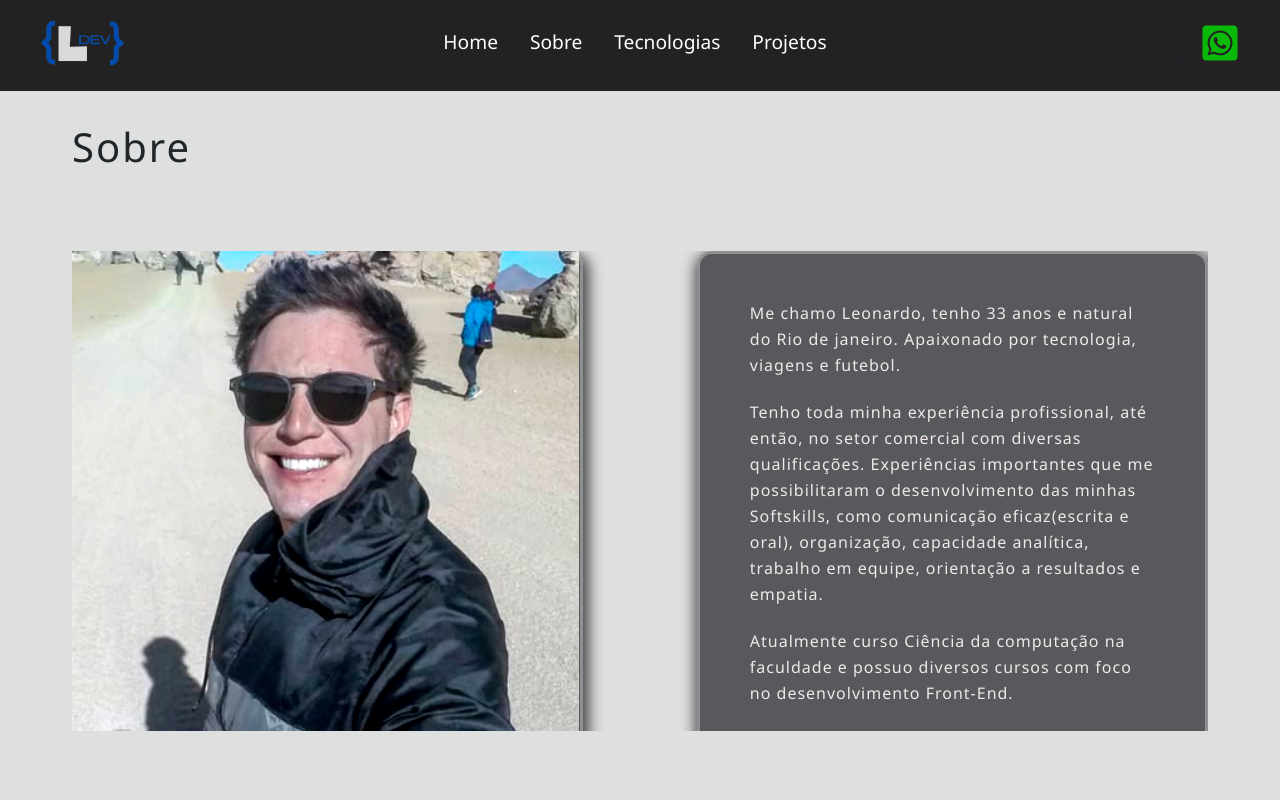
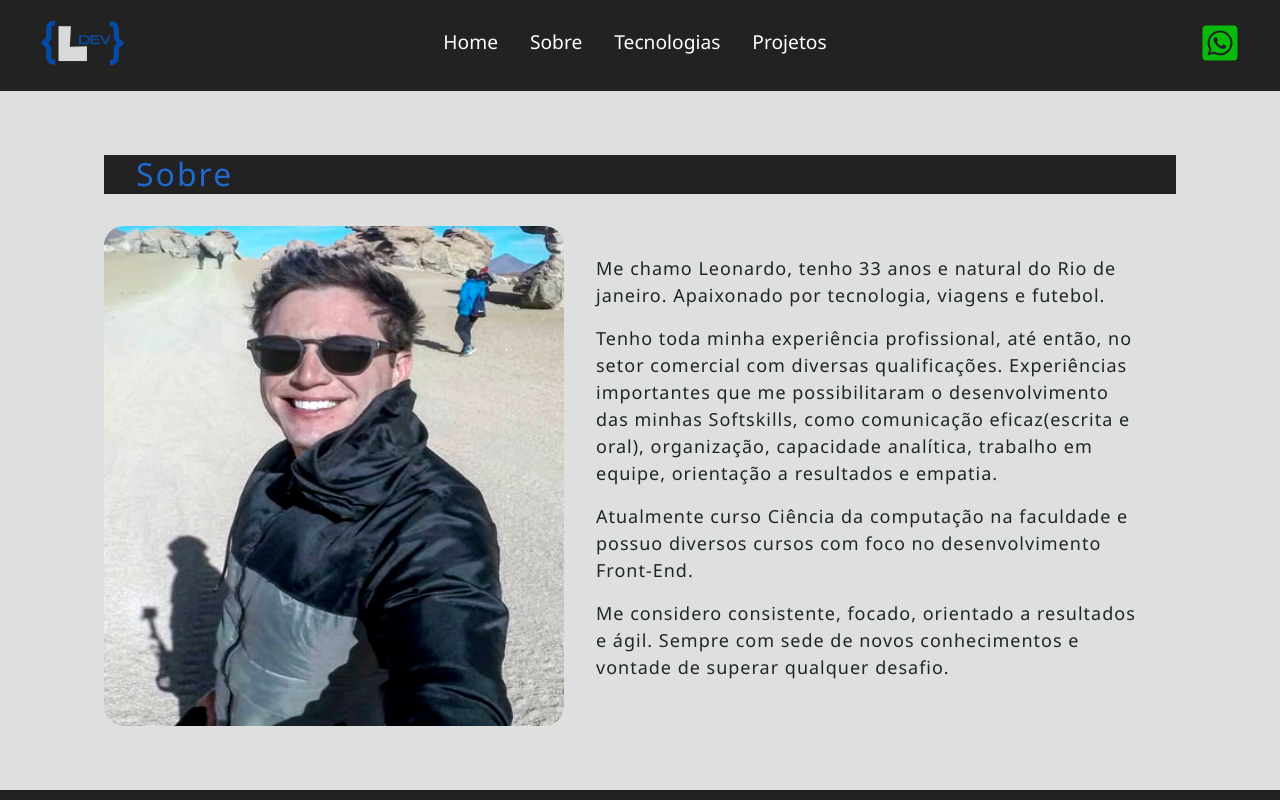
Before and after one commit to lobernardo/NewPorfolio_Reactj-rotas-props, a React (Create React App) app: page /about in a window 1280 px wide. Shown: the top 800 px of the page. Built offline with nearby package versions, Linux system fonts and the light colour scheme.

Commit message:
commit_23/12_1

```diff
--- a/src/App.css
+++ b/src/App.css
@@ -22,3 +22,11 @@ h1{
   font-size: 2.5rem;
   letter-spacing: 2px;
 }
+
+h3{
+  font-size: 32px;
+  letter-spacing: 2px;
+  background-color: #222;
+  color:rgb(34, 105, 205);
+  padding-left: 2rem;
+}
--- a/src/components/pages/AboutSection/About.js
+++ b/src/components/pages/AboutSection/About.js
@@ -1,18 +1,22 @@
-import './style.css';
+import styles from './About.module.css'
 import homeh from '../../assets/homeh.png'
+
+
 
 function About() {
     return(
-        <div className="container__geral">
-            <h1>Sobre</h1>
+        <section className={styles.about__container}>
 
-            <div className='card__container'>
+            <h3 className={styles.page__title}>Sobre</h3>
 
-                <div className="card" id='foto-about'>
+            <div className={styles.about__card}>
+
+
+                        <div className={styles.card_u} id='img_about'>
                         <img src={homeh}/>
                         </div>
 
-                <div className="card" id='txt-about'>
+                        <div className={styles.card_u} id='txt-about'>
 
                             <p>Me chamo Leonardo, tenho 33 anos e natural do Rio de janeiro. Apaixonado por tecnologia, viagens e futebol.</p>
                             <p>Tenho toda minha experiência profissional, até então, no setor comercial com diversas qualificações. Experiências importantes que me possibilitaram o desenvolvimento das minhas Softskills, como comunicação eficaz(escrita e oral), organização, capacidade analítica, trabalho em equipe, orientação a resultados e empatia.</p>
@@ -23,7 +27,9 @@ function About() {
 
             </div>
 
-        </div>
+
+
+        </section>
     )
 }
 
--- /dev/null
+++ b/src/components/pages/AboutSection/About.module.css
@@ -0,0 +1,41 @@
+.about__container{
+    width: 100%;
+    flex-direction: row;
+    align-items: center;
+    justify-content: center;
+    padding: 4rem;
+}
+
+.about__card{
+    width: 100%;
+    display: flex;
+    flex-direction: row;
+    align-items: center;
+    justify-content: center;
+    margin-top: 2rem;
+
+}
+
+.card_u{
+    margin-right: 2rem;
+}
+
+
+
+.card_u img{
+    width: 460px;
+    height: 500px;
+    border-radius: 20px;
+    background-color: rgba(61, 62, 65, 0.831);
+    filter: contrast(1.2);
+}
+
+.card_u img:hover{
+    opacity: 70%;
+    cursor: pointer;
+}
+
+.card_u p{
+    letter-spacing: 1px;
+    font-size: 18px;
+}
--- a/src/components/pages/AboutSection/style.css
+++ b/src/components/pages/AboutSection/style.css
@@ -1,4 +1,6 @@
-.card__container{
+
+
+//*.card__container{
     display: flex;
     justify-content: space-evenly;
     text-align: center;
```
Lines whose indentation alone changed are shown as unchanged.
